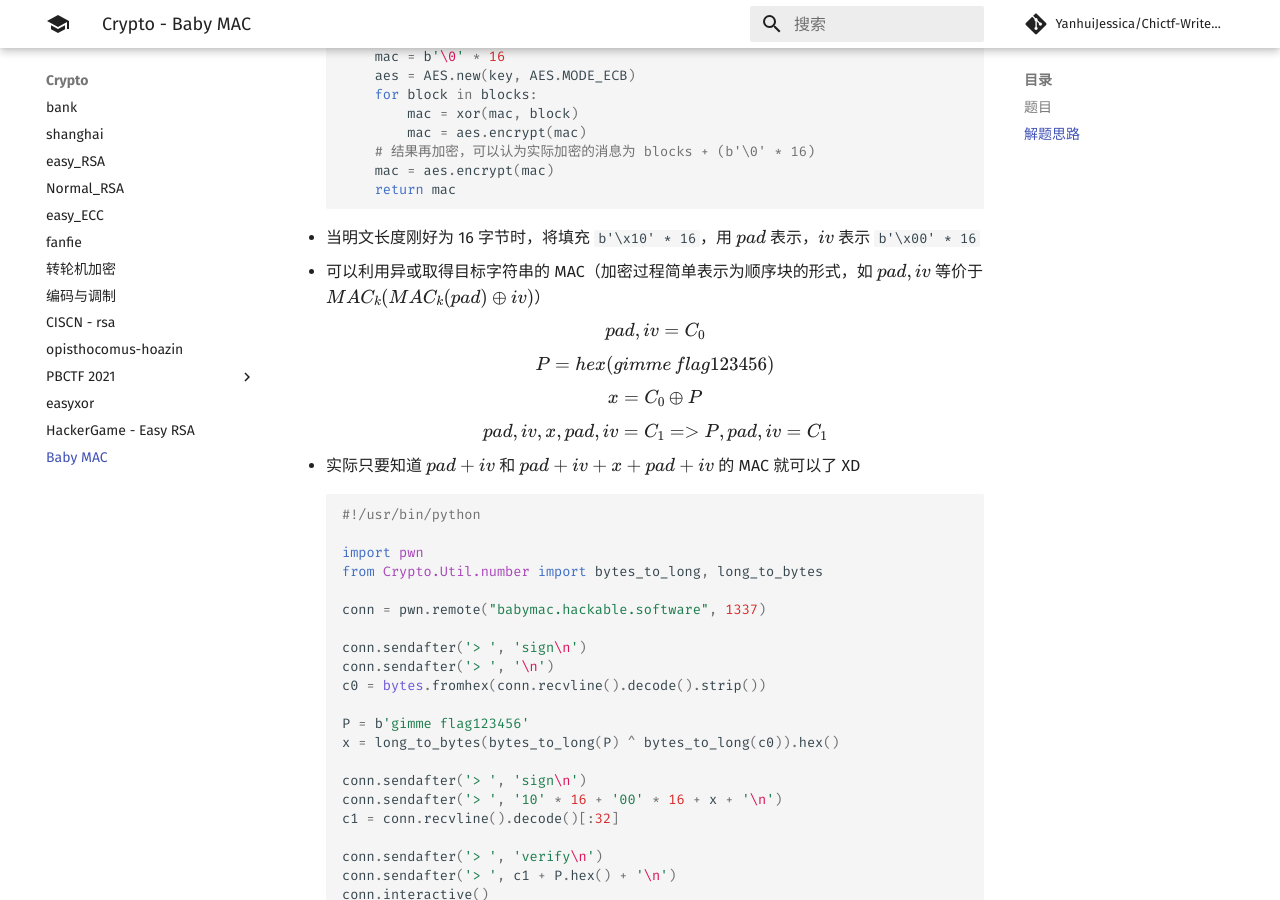
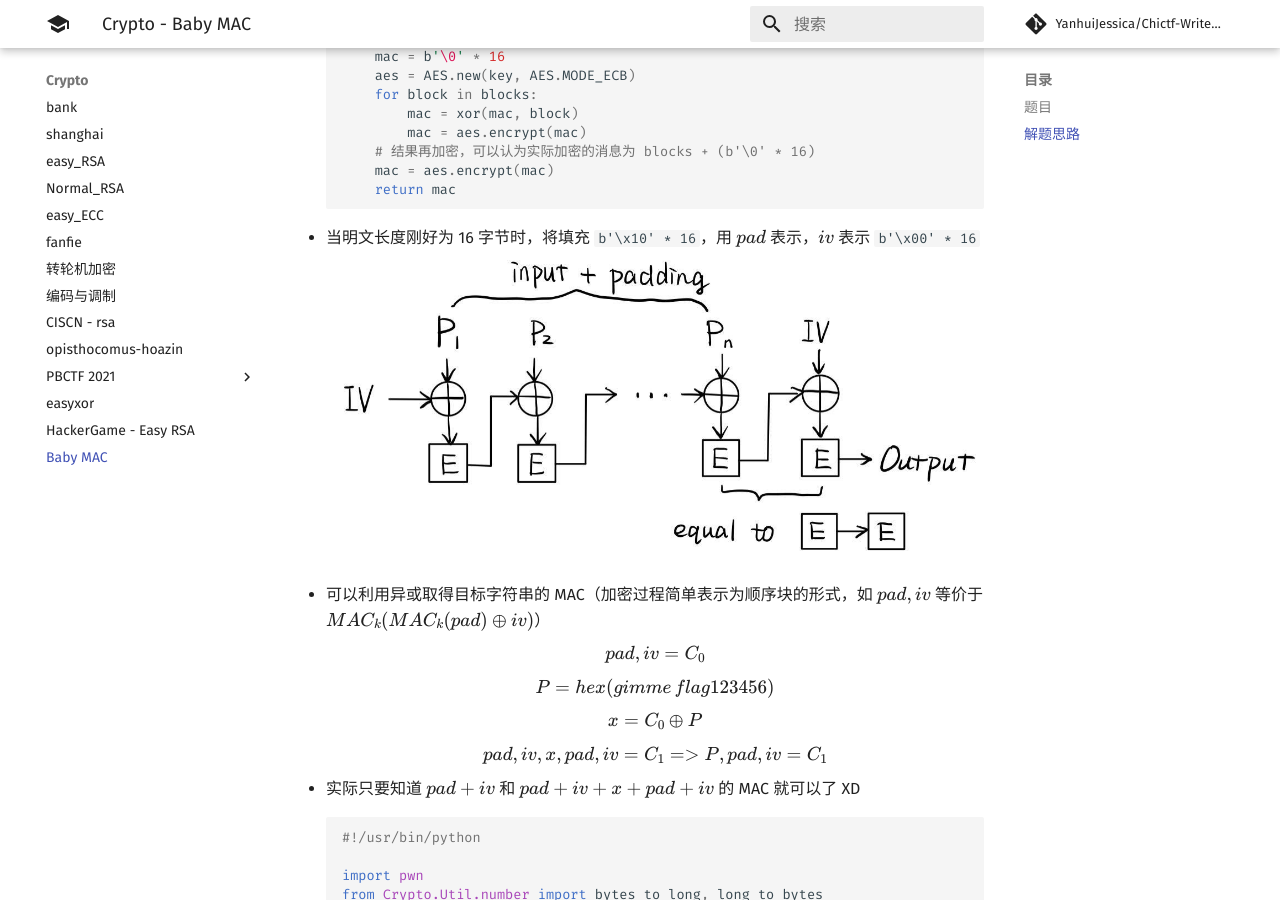
Before and after one commit to YanhuiJessica/Chictf-Writeups, an MkDocs documentation site: the page built from docs/crypto/baby_mac.md, in a window 1280 px wide and 900 px high, scrolled down 618 px. Built offline with MkDocs 1.6.1 and Material for MkDocs 9.7.7, drawn with Linux system fonts in a browser that asks for light colours; comment, search, counter and statistics services are not loaded.

Commit message:
补充图片说明

````diff
--- a/docs/crypto/baby_mac.md
+++ b/docs/crypto/baby_mac.md
@@ -99,7 +99,8 @@ nc babymac.hackable.software 1337
         mac = aes.encrypt(mac)
         return mac
     ```
-- 当明文长度刚好为 16 字节时，将填充 `b'\x10' * 16`，用 $pad$ 表示，$iv$ 表示 `b'\x00' * 16`
+- 当明文长度刚好为 16 字节时，将填充 `b'\x10' * 16`，用 $pad$ 表示，$iv$ 表示 `b'\x00' * 16`<br>
+![加密说明](img/baby_mac01.jpg)
 - 可以利用异或取得目标字符串的 MAC（加密过程简单表示为顺序块的形式，如 $pad, iv$ 等价于 $MAC_k(MAC_k(pad) \oplus iv)$）
 
     <div style="text-align: center">
````
Also changed, not shown: docs/crypto/img/baby_mac01.jpg (added).
